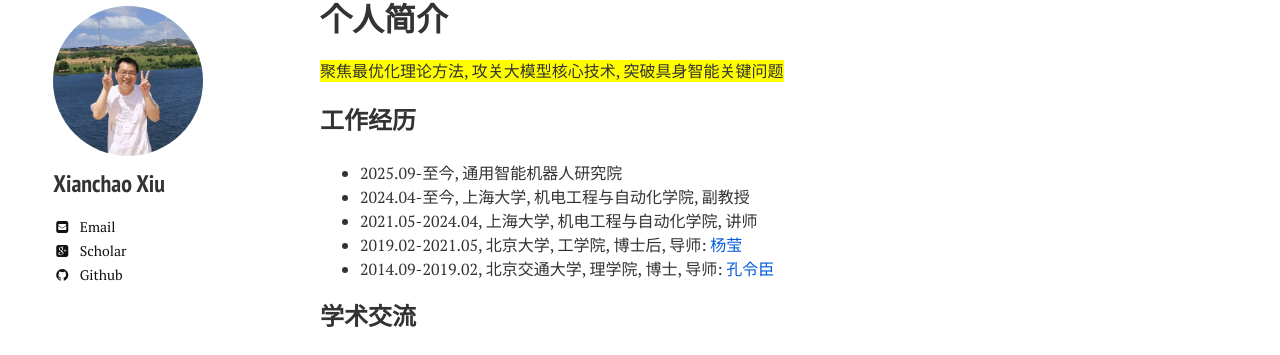
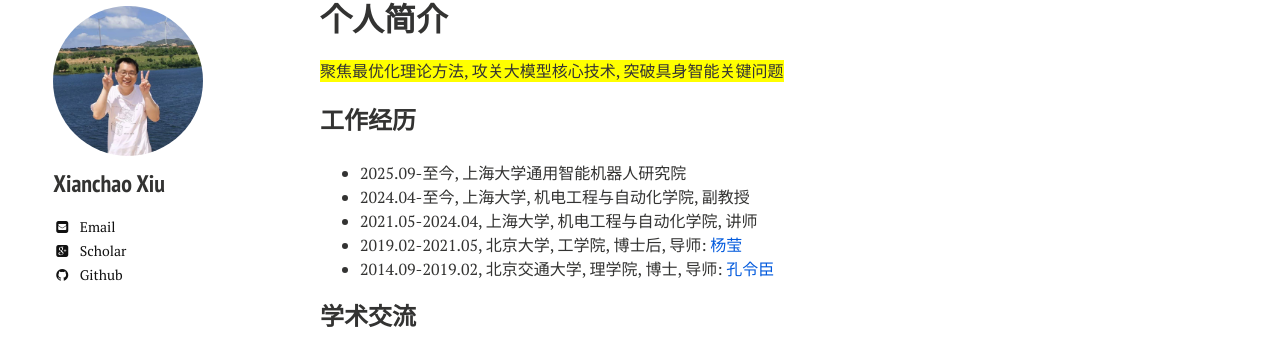
Before and after one commit to xianchaoxiu/xianchaoxiu.github.io, a Jekyll site: the page built from chinese/index.md, in a window 1280 px wide. Shown: the part 66-421 px from the top of the page. Built offline with Jekyll 4.4.1, drawn with Linux system fonts in a browser that asks for light colours; nearby versions of some CDN libraries.

Commit message:
Update index.md

```diff
--- a/chinese/index.md
+++ b/chinese/index.md
@@ -12,7 +12,7 @@ share: false
 
 
 ### 工作经历
-* 2025.09-至今, 通用智能机器人研究院 <br>
+* 2025.09-至今, 上海大学通用智能机器人研究院 <br>
 * 2024.04-至今, 上海大学, 机电工程与自动化学院, 副教授 <br>
 * 2021.05-2024.04, 上海大学, 机电工程与自动化学院, 讲师 <br>
 * 2019.02-2021.05, 北京大学, 工学院, 博士后, 导师: <a href="https://www.coe.pku.edu.cn/teaching/all_time/7262.html" class="textlink" target="_blank">杨莹</a> <br>
```
